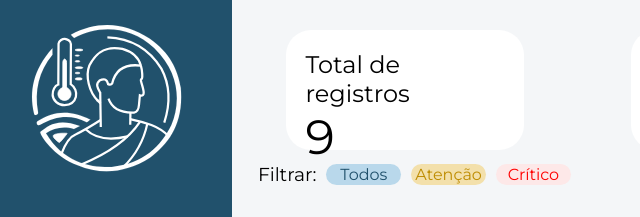
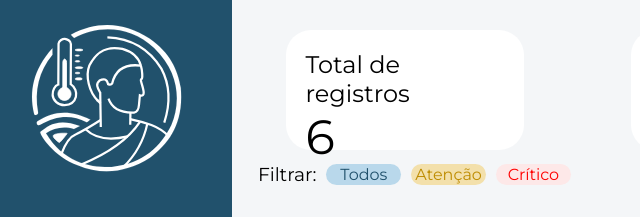
Before and after one commit to Thermus-project-PI/Site-Institucional, a website: page src/dashboard/alertas.html in a window 1280 px wide. Shown: the top 217 px of the page, 18-658 px from the left. Drawn offline with Linux system fonts and the light colour scheme.

Commit message:
fix: Atualizando pagina de alertas

```diff
--- a/src/dashboard/alertas.html
+++ b/src/dashboard/alertas.html
@@ -48,7 +48,7 @@
                         <h2>Total de registros</h2>
                     </div>
                     <div class="kpi-main">
-                        <h1>9</h1>
+                        <h1>6</h1>
                     </div>
                 </div>
                 <div class="kpi">
```
